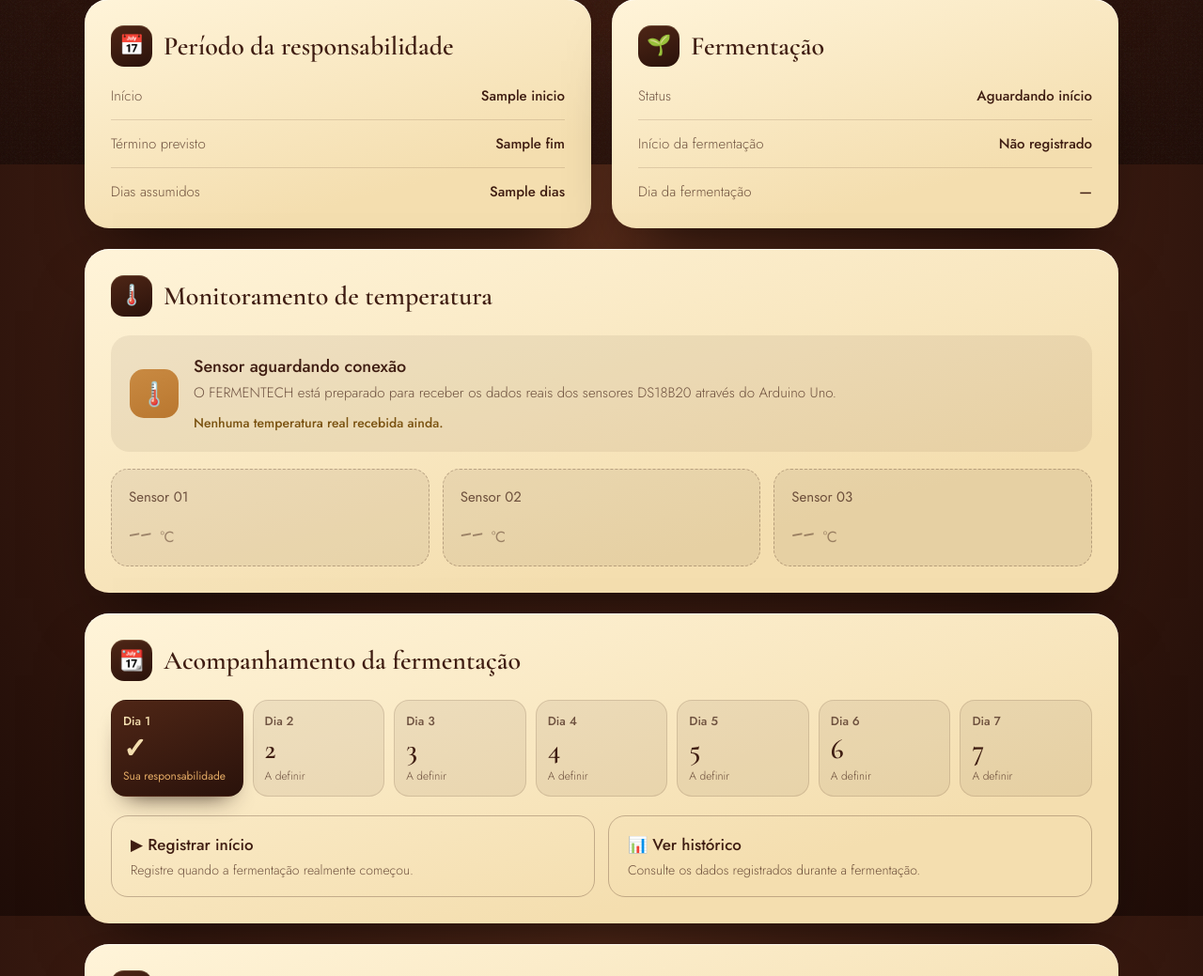
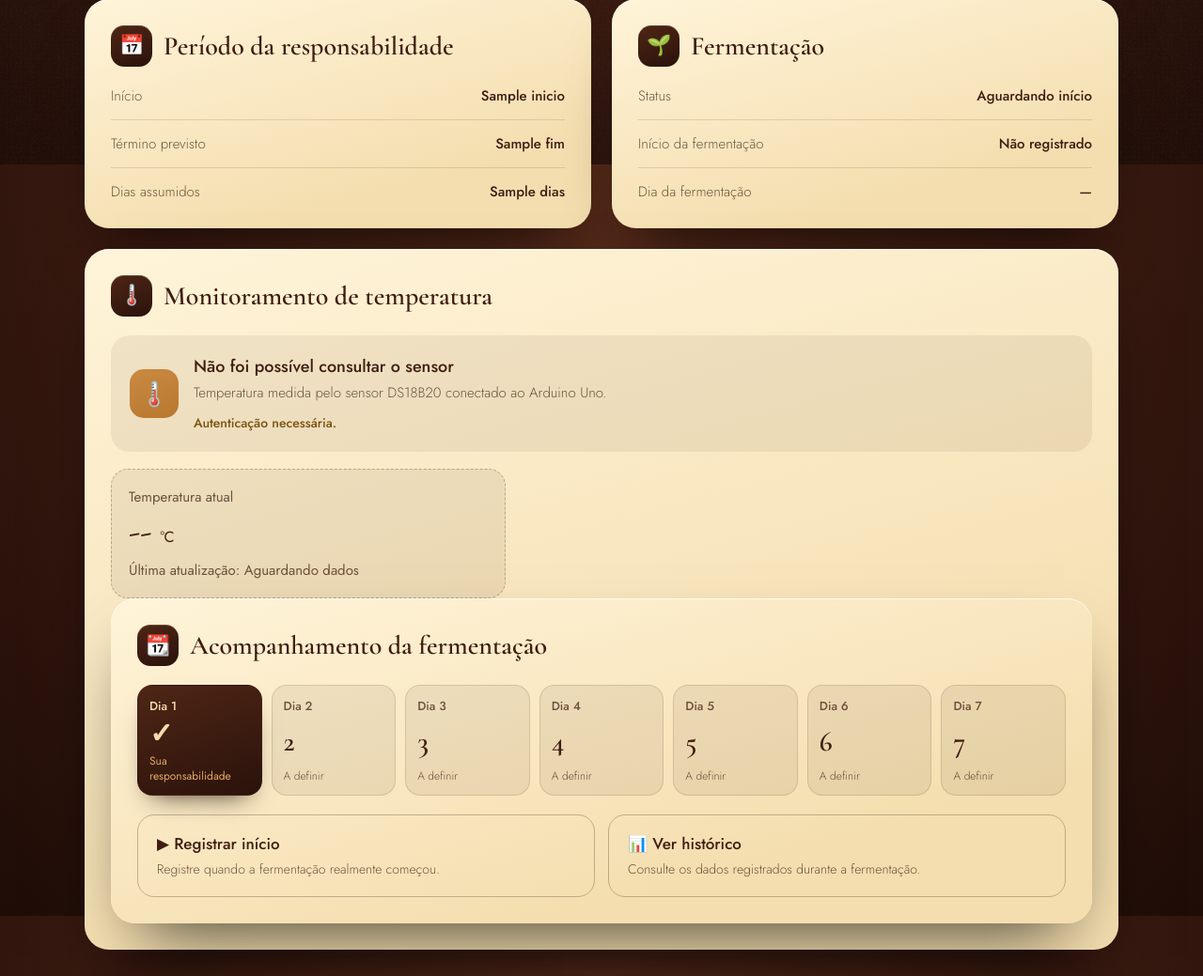
Before and after one commit to lili6556/fermentech, a Flask app: template templates/minha_fermentacao.html in a window 1280 px wide. Shown: the part 625-1664 px from the top of the page at 94% size. Run offline with Flask 3, Linux system fonts and the light colour scheme; the template is opened without the code that fills it: most values are stand-ins (such as "Sample title", 1, 10 or a date in 2020).

Commit message:
Update minha_fermentacao.html

```diff
--- a/templates/minha_fermentacao.html
+++ b/templates/minha_fermentacao.html
@@ -646,8 +646,9 @@
 
             display: grid;
 
-            grid-template-columns:
-                repeat(3, minmax(0, 1fr));
+            grid-template-columns: minmax(0, 1fr);
+
+            max-width: 420px;
 
             gap: 14px;
 
@@ -682,7 +683,7 @@
 
         .temperatura-valor {
 
-            color: rgba(63, 29, 18, 0.45);
+            color: var(--cafe);
 
             font-family: "Cormorant Garamond", Georgia, serif;
 
@@ -697,7 +698,7 @@
 
         .temperatura-unidade {
 
-            color: rgba(63, 29, 18, 0.45);
+            color: var(--cafe);
 
             font-family: "Jost", Arial, sans-serif;
 
@@ -1516,118 +1517,52 @@
 
             <div class="sensor-status">
 
-
                 <div class="sensor-icon">
                     🌡️
                 </div>
 
-
                 <div class="sensor-texto">
 
-                    <div class="sensor-titulo">
-
-                        Sensor aguardando conexão
-
-                    </div>
-
+                    <div class="sensor-titulo" id="sensor-titulo">
+                        Aguardando leitura do sensor
+                    </div>
 
                     <div class="sensor-descricao">
-
-                        O FERMENTECH está preparado para receber
-                        os dados reais dos sensores DS18B20 através
-                        do Arduino Uno.
-
-                    </div>
-
-
-                    <div class="aguardando">
-
-                        Nenhuma temperatura real recebida ainda.
-
-                    </div>
-
-                </div>
-
+                        Temperatura medida pelo sensor DS18B20 conectado ao Arduino Uno.
+                    </div>
+
+                    <div class="aguardando" id="sensor-atualizacao" aria-live="polite">
+                        Buscando a última temperatura registrada...
+                    </div>
+
+                </div>
 
             </div>
 
-
-            <!-- =============================================
-                 TEMPERATURAS
-                 ============================================= -->
-
             <div class="temperatura">
 
-
                 <div class="temperatura-card">
 
                     <div class="temperatura-label">
-
-                        Sensor 01
-
-                    </div>
-
-                    <div class="temperatura-valor">
-
+                        Temperatura atual
+                    </div>
+
+                    <div class="temperatura-valor" id="temperatura-atual" aria-live="polite">
                         --
-
-                        <span class="temperatura-unidade">
-                            °C
-                        </span>
-
-                    </div>
-
-                </div>
-
-
-                <div class="temperatura-card">
-
-                    <div class="temperatura-label">
-
-                        Sensor 02
-
-                    </div>
-
-                    <div class="temperatura-valor">
-
-                        --
-
-                        <span class="temperatura-unidade">
-                            °C
-                        </span>
-
-                    </div>
-
-                </div>
-
-
-                <div class="temperatura-card">
-
-                    <div class="temperatura-label">
-
-                        Sensor 03
-
-                    </div>
-
-                    <div class="temperatura-valor">
-
-                        --
-
-                        <span class="temperatura-unidade">
-                            °C
-                        </span>
-
-                    </div>
-
-                </div>
-
+                        <span class="temperatura-unidade">°C</span>
+                    </div>
+
+                    <div class="temperatura-label" style="margin-top: 12px; margin-bottom: 0;">
+                        Última atualização:
+                        <span id="temperatura-horario">Aguardando dados</span>
+                    </div>
+
+                </div>
 
             </div>
 
-        </div>
-
-
-        <!-- =================================================
+
+            <!-- =================================================
              CALENDÁRIO
              ================================================= -->
 
@@ -1907,6 +1842,87 @@
         }
     }
 
+    // =====================================================
+    // MONITORAMENTO DO SENSOR DS18B20
+    // Consulta o histórico protegido do cocho FT-001.
+    // =====================================================
+
+    const temperaturaAtual = document.getElementById('temperatura-atual');
+    const sensorTitulo = document.getElementById('sensor-titulo');
+    const sensorAtualizacao = document.getElementById('sensor-atualizacao');
+    const temperaturaHorario = document.getElementById('temperatura-horario');
+
+    async function atualizarTemperatura() {
+        if (!temperaturaAtual || !sensorTitulo || !sensorAtualizacao || !temperaturaHorario) {
+            return;
+        }
+
+        try {
+            const resposta = await fetch('/api/cocho/FT-001/history?limit=100', {
+                method: 'GET',
+                headers: { 'Accept': 'application/json' },
+                cache: 'no-store',
+                credentials: 'same-origin'
+            });
+
+            const dados = await resposta.json().catch(() => ({}));
+
+            if (!resposta.ok) {
+                throw new Error(dados.erro || 'Não foi possível consultar a temperatura.');
+            }
+
+            const historico = Array.isArray(dados.history) ? dados.history : [];
+
+            // O histórico também pode conter registros de outros tipos.
+            // A tela apresenta somente medições identificadas como reais.
+            const leituraReal = historico.find(item =>
+                String(item.status || '').trim().toLowerCase() === 'leitura real' &&
+                Number.isFinite(Number(item.temperatura))
+            );
+
+            if (!leituraReal) {
+                temperaturaAtual.firstChild.textContent = '--';
+                sensorTitulo.textContent = 'Aguardando leitura do sensor';
+                sensorAtualizacao.textContent = 'Nenhuma temperatura real recebida ainda.';
+                temperaturaHorario.textContent = 'Aguardando dados';
+                return;
+            }
+
+            const valor = Number(leituraReal.temperatura);
+            temperaturaAtual.firstChild.textContent = valor.toFixed(2);
+
+            let dataLeitura = null;
+            if (leituraReal.data_hora) {
+                const dataTexto = String(leituraReal.data_hora).replace(' ', 'T');
+                dataLeitura = new Date(dataTexto);
+            }
+
+            if (dataLeitura && !Number.isNaN(dataLeitura.getTime())) {
+                temperaturaHorario.textContent = dataLeitura.toLocaleString('pt-BR');
+                const segundosSemAtualizacao = (Date.now() - dataLeitura.getTime()) / 1000;
+
+                if (segundosSemAtualizacao > 60) {
+                    sensorTitulo.textContent = 'Sem atualização recente';
+                    sensorAtualizacao.textContent = 'A última leitura foi recebida há mais de 1 minuto.';
+                } else {
+                    sensorTitulo.textContent = 'Sensor conectado';
+                    sensorAtualizacao.textContent = 'Temperatura real recebida pelo FERMENTECH.';
+                }
+            } else {
+                temperaturaHorario.textContent = leituraReal.data_hora || 'Horário não informado';
+                sensorTitulo.textContent = 'Leitura recebida';
+                sensorAtualizacao.textContent = 'Temperatura real registrada no sistema.';
+            }
+
+        } catch (erro) {
+            sensorTitulo.textContent = 'Não foi possível consultar o sensor';
+            sensorAtualizacao.textContent = erro.message || 'Verifique a conexão com o FERMENTECH.';
+        }
+    }
+
+    atualizarTemperatura();
+    setInterval(atualizarTemperatura, 5000);
+
     const botaoRecomendacao = document.getElementById('botao-recomendacao-ia');
     const resultadoRecomendacao = document.getElementById('resultado-recomendacao-ia');
     if (botaoRecomendacao && resultadoRecomendacao) {
```
